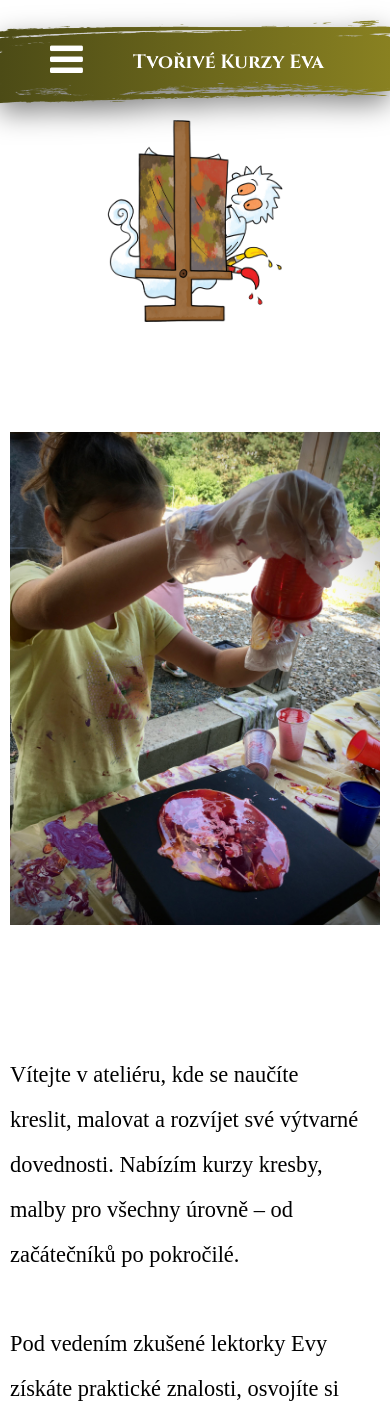
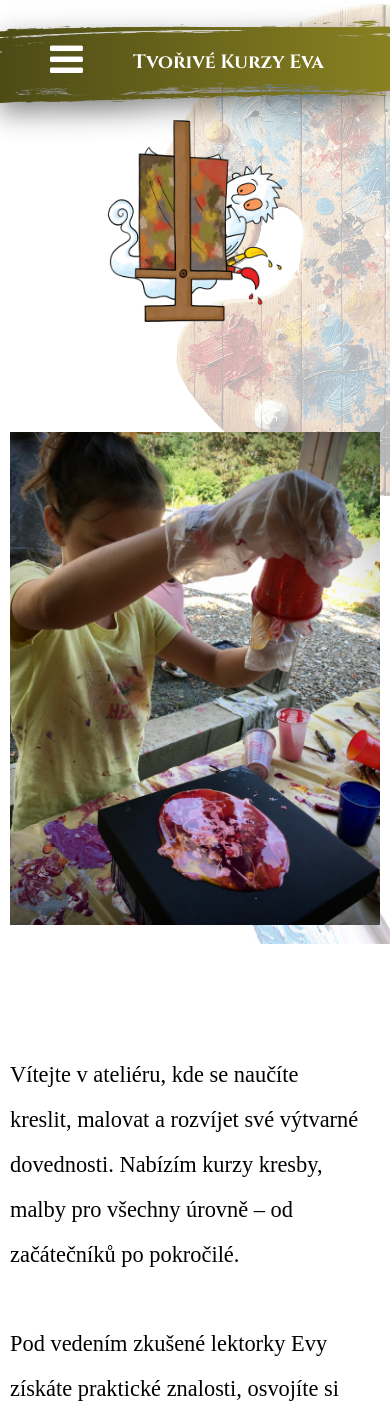
Before and after one commit to pulcovamon/tvorive-kurzy, a React (Vite) app: page / in a window 390 px wide. Shown: the top 1422 px of the page. Built offline with nearby package versions, Linux system fonts and the light colour scheme; the HTML template or start-up script is replaced by a standard one; a web font is replaced by a local one.

Commit message:
add palette and brushes also to small displays

```diff
--- a/src/App.css
+++ b/src/App.css
@@ -628,11 +628,13 @@ body {
   }
 
   .background-palette {
-    display: none;
+    opacity: 0.3;
+    top: 0;
   }
 
   .background-palette2 {
-    display: none;
+    opacity: 0.3;
+    bottom: -100px;
   }
 
   .navbar-img {
```
